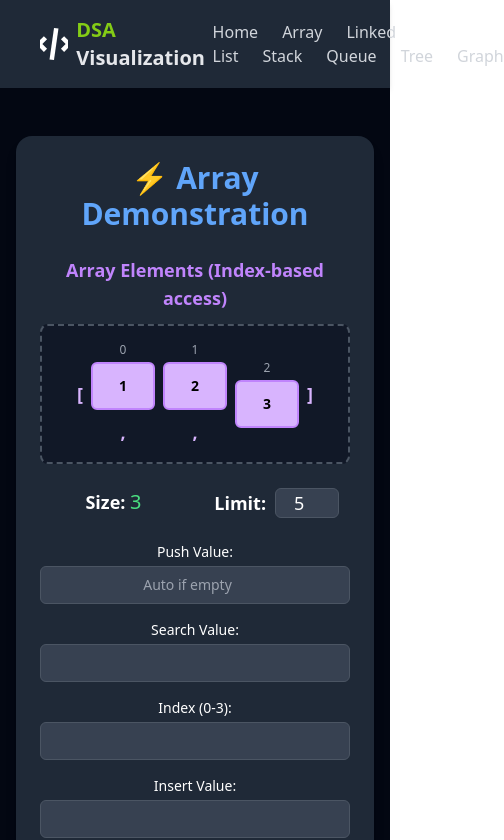
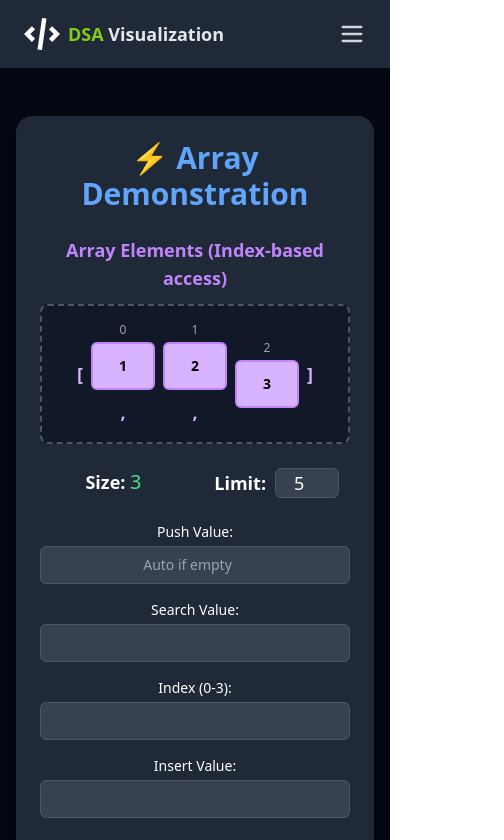
Before and after one commit to chandan22051592/DSA_Visualization, a React (Vite) app: page /Array in a window 390 px wide. Shown: the top 840 px of the page, 504 px wide, since content can reach past the window. Built offline with nearby package versions, Linux system fonts and the light colour scheme.

Commit message:
Added reponsiveness in header section by using 'lucide-react'

```diff
--- a/package.json
+++ b/package.json
@@ -11,6 +11,7 @@
   },
   "dependencies": {
     "dotenv": "^17.2.1",
+    "lucide-react": "^0.542.0",
     "react": "^19.1.1",
     "react-dom": "^19.1.1",
     "react-router-dom": "^7.8.2"
--- a/src/components/Header.jsx
+++ b/src/components/Header.jsx
@@ -1,39 +1,5 @@
-import logo2 from '../assets/logo2.svg';
-import { Link } from "react-router-dom";
-
-function Header() {
-    return (
-        <nav className="flex justify-between items-center px-10 py-4 bg-gray-800 shadow-md">
-            <div className="flex items-center space-x-2">
-                <div className="w-9 h-9 rounded-lg">
-                    <img src={logo2} alt="Logo" className="w-full h-full object-cover" />
-                </div>
-                <h1 className="text-xl font-bold">
-                    <span className="text-lime-500">DSA</span> Visualization
-                </h1>
-            </div>
-
-            <div className="space-x-6 text-gray-300 font-medium">
-                <Link to="/" className="hover:text-purple-400">Home</Link>
-                <Link to="/Array" className="hover:text-purple-400">Array</Link>
-                <Link to="/Linkedlist" className="hover:text-purple-400">Linked List</Link>
-                <Link to="/Stack" className="hover:text-purple-400">Stack</Link>
-                <Link to="/Queue" className="hover:text-purple-400">Queue</Link>
-                <Link to="/Tree" className="hover:text-purple-400">Tree</Link>
-                <Link to="/Graph" className="hover:text-purple-400">Graph</Link>
-            </div>
-        </nav>
-    );
-}
-
-export default Header;
-
-
-
-
 // import logo2 from '../assets/logo2.svg';
 // import { Link } from "react-router-dom";
-// import ErrorPage from './ErrorPage';
 
 // function Header() {
 //     return (
@@ -41,32 +7,81 @@ export default Header;
 //             <div className="flex items-center space-x-2">
 //                 <div className="w-9 h-9 rounded-lg">
 //                     <img src={logo2} alt="Logo" className="w-full h-full object-cover" />
-
 //                 </div>
 //                 <h1 className="text-xl font-bold">
 //                     <span className="text-lime-500">DSA</span> Visualization
 //                 </h1>
 //             </div>
+
 //             <div className="space-x-6 text-gray-300 font-medium">
-//                 <a href="/" className="hover:text-purple-400">Home</a>
-//                 <a href="/ErrorPage" className="hover:text-purple-400">Array</a>
-//                 <a href="/Linkedlist" className="hover:text-purple-400">Linked List</a>
-//                 <a href="/Stack" className="hover:text-purple-400">Stack</a>
-//                 <a href="/Queue" className="hover:text-purple-400">Queue</a>
-//                 <a href="/Tree" className="hover:text-purple-400">Tree</a>
-//                 <a href="/Graph" className="hover:text-purple-400">Graph</a>
-
-
-//                 {/* <Link to="/" className="hover:text-purple-400">Home</Link>
-//                 <Link to="/ErrorPage" className="hover:text-purple-400">Array</Link>
+//                 <Link to="/" className="hover:text-purple-400">Home</Link>
+//                 <Link to="/Array" className="hover:text-purple-400">Array</Link>
 //                 <Link to="/Linkedlist" className="hover:text-purple-400">Linked List</Link>
 //                 <Link to="/Stack" className="hover:text-purple-400">Stack</Link>
 //                 <Link to="/Queue" className="hover:text-purple-400">Queue</Link>
 //                 <Link to="/Tree" className="hover:text-purple-400">Tree</Link>
-//                 <Link to="/Graph" className="hover:text-purple-400">Graph</Link> */}
+//                 <Link to="/Graph" className="hover:text-purple-400">Graph</Link>
 //             </div>
 //         </nav>
 //     );
 // }
 
 // export default Header;
+
+
+import { useState } from "react";
+import { Link } from "react-router-dom";
+import { Menu, X } from "lucide-react"; // icons for hamburger
+import logo2 from "../assets/logo2.svg";
+
+function Header() {
+  const [isOpen, setIsOpen] = useState(false);
+
+  return (
+    <nav className="flex justify-between items-center px-6 md:px-10 py-4 bg-gray-800 shadow-md">
+      {/* Logo + Title */}
+      <div className="flex items-center space-x-2">
+        <div className="w-9 h-9 rounded-lg">
+          <img src={logo2} alt="Logo" className="w-full h-full object-cover" />
+        </div>
+        <h1 className="text-lg md:text-xl font-bold">
+          <span className="text-lime-500">DSA</span> Visualization
+        </h1>
+      </div>
+
+      {/* Desktop Menu */}
+      <div className="hidden md:flex space-x-6 text-gray-300 font-medium">
+        <Link to="/" className="hover:text-purple-400">Home</Link>
+        <Link to="/Array" className="hover:text-purple-400">Array</Link>
+        <Link to="/Linkedlist" className="hover:text-purple-400">Linked List</Link>
+        <Link to="/Stack" className="hover:text-purple-400">Stack</Link>
+        <Link to="/Queue" className="hover:text-purple-400">Queue</Link>
+        <Link to="/Tree" className="hover:text-purple-400">Tree</Link>
+        <Link to="/Graph" className="hover:text-purple-400">Graph</Link>
+      </div>
+
+      {/* Mobile Hamburger */}
+      <button
+        className="md:hidden text-gray-300 focus:outline-none"
+        onClick={() => setIsOpen(!isOpen)}
+      >
+        {isOpen ? <X size={28} /> : <Menu size={28} />}
+      </button>
+
+      {/* Mobile Dropdown */}
+      {isOpen && (
+        <div className="absolute top-16 left-0 w-full bg-gray-800 shadow-md flex flex-col items-center space-y-4 py-6 text-gray-300 font-medium md:hidden z-50">
+          <Link to="/" className="hover:text-purple-400" onClick={() => setIsOpen(false)}>Home</Link>
+          <Link to="/Array" className="hover:text-purple-400" onClick={() => setIsOpen(false)}>Array</Link>
+          <Link to="/Linkedlist" className="hover:text-purple-400" onClick={() => setIsOpen(false)}>Linked List</Link>
+          <Link to="/Stack" className="hover:text-purple-400" onClick={() => setIsOpen(false)}>Stack</Link>
+          <Link to="/Queue" className="hover:text-purple-400" onClick={() => setIsOpen(false)}>Queue</Link>
+          <Link to="/Tree" className="hover:text-purple-400" onClick={() => setIsOpen(false)}>Tree</Link>
+          <Link to="/Graph" className="hover:text-purple-400" onClick={() => setIsOpen(false)}>Graph</Link>
+        </div>
+      )}
+    </nav>
+  );
+}
+
+export default Header;
```
Also changed, not shown: 1 other file (tests, documents, lock files or other folders).
